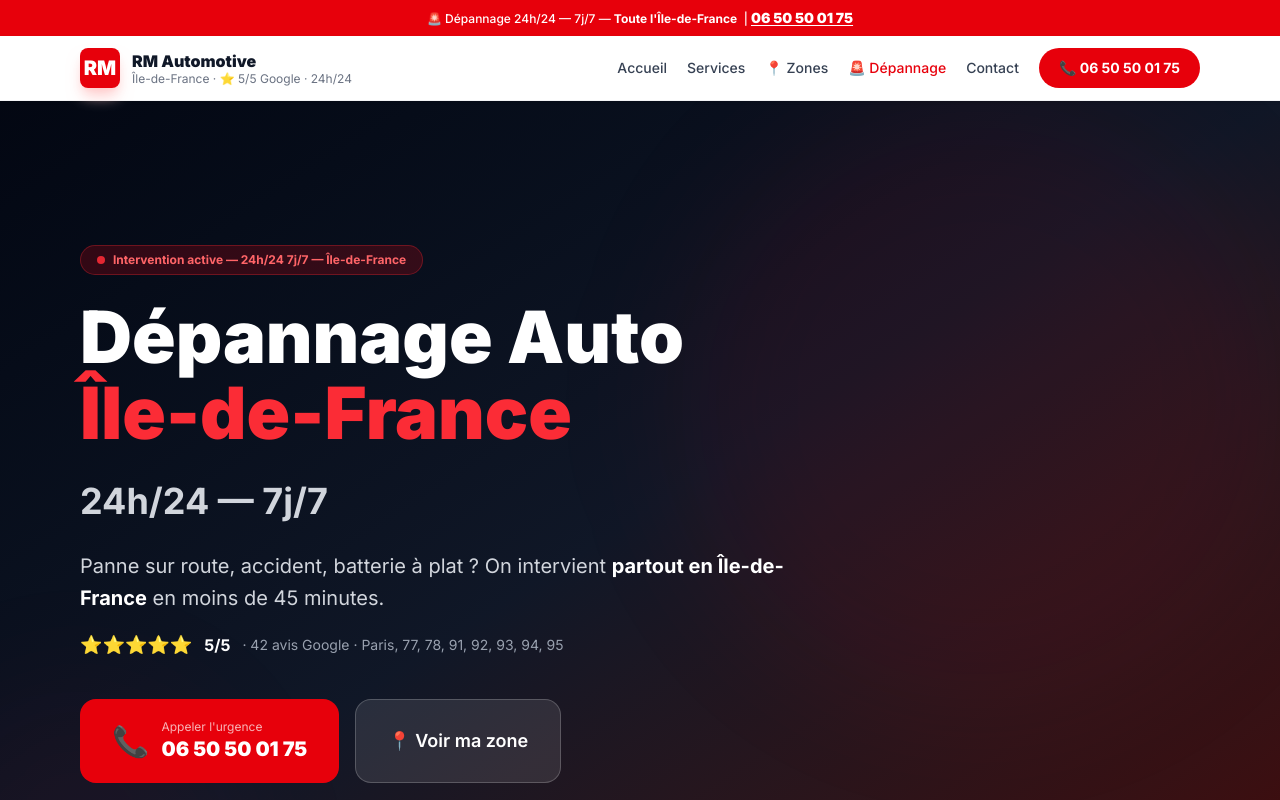
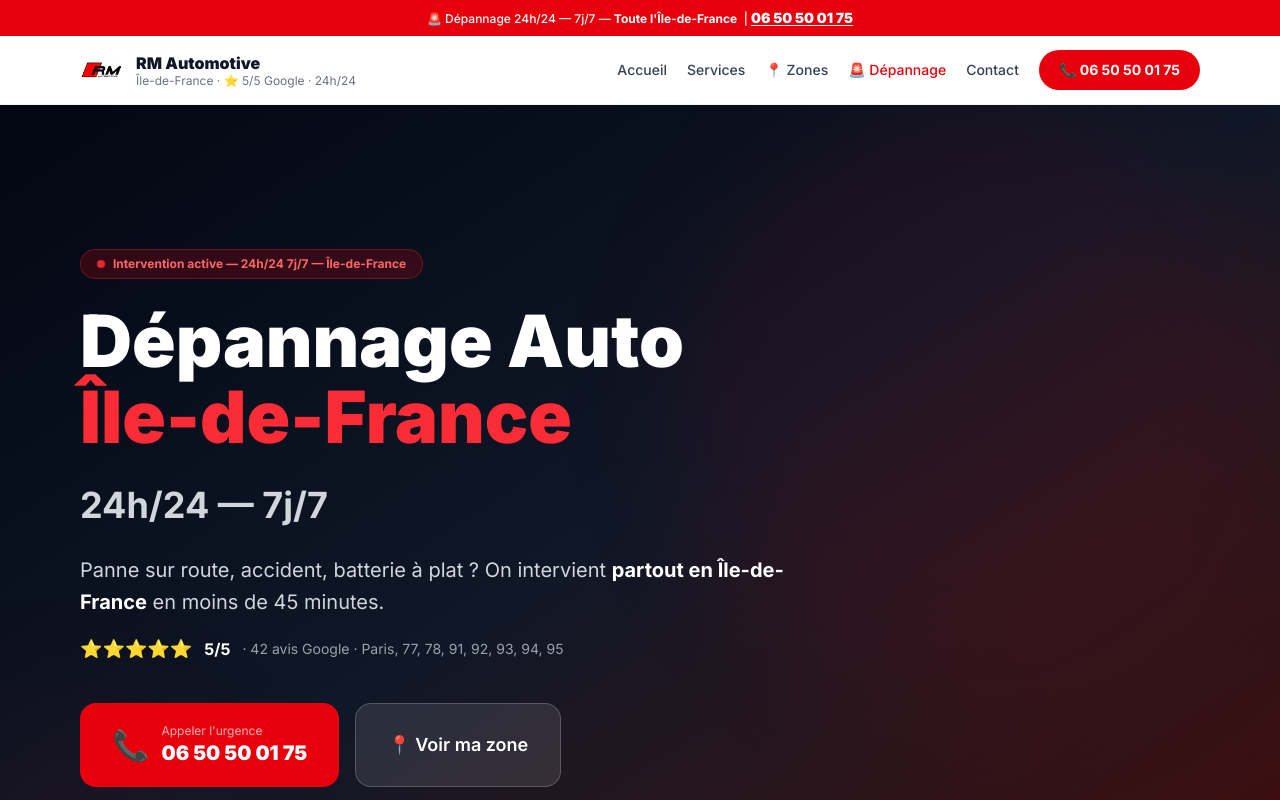
Before and after one commit to rmautomotive-bot/rmautomotive-site, a Next.js app: page / in a window 1280 px wide. Shown: the top 800 px of the page. Built offline with nearby package versions, Linux system fonts and the light colour scheme.

Commit message:
feat: logo officiel RM Automotive depuis Instagram

```diff
--- a/app/layout.tsx
+++ b/app/layout.tsx
@@ -2,6 +2,7 @@ import type { Metadata } from 'next'
 import { Inter } from 'next/font/google'
 import './globals.css'
 import Link from 'next/link'
+import Image from 'next/image'
 
 const inter = Inter({ subsets: ['latin'] })
 
@@ -89,7 +90,7 @@ export default function RootLayout({ children }: { children: React.ReactNode })
         <header className="sticky top-0 z-50 bg-white/95 backdrop-blur-md border-b border-gray-100 shadow-sm">
           <div className="max-w-6xl mx-auto px-4 py-3 flex items-center justify-between">
             <Link href="/" className="flex items-center gap-3">
-              <div className="bg-red-600 text-white font-black text-xl w-10 h-10 rounded-lg flex items-center justify-center shadow-lg shadow-red-200">RM</div>
+              <Image src="/logo.jpg" alt="RM Automotive" width={44} height={44} className="rounded-lg object-contain bg-white" priority />
               <div>
                 <div className="font-black text-gray-900 text-base leading-tight">RM Automotive</div>
                 <div className="text-xs text-gray-500 leading-tight">Île-de-France · ⭐ 5/5 Google · 24h/24</div>
@@ -118,7 +119,7 @@ export default function RootLayout({ children }: { children: React.ReactNode })
           <div className="max-w-6xl mx-auto px-4 py-14 grid grid-cols-1 md:grid-cols-4 gap-10">
             <div className="md:col-span-2">
               <div className="flex items-center gap-3 mb-4">
-                <div className="bg-red-600 text-white font-black text-xl w-10 h-10 rounded-lg flex items-center justify-center">RM</div>
+                <Image src="/logo.jpg" alt="RM Automotive" width={44} height={44} className="rounded-lg object-contain bg-white" />
                 <span className="font-black text-white text-lg">RM Automotive</span>
               </div>
               <p className="text-sm text-gray-400 leading-relaxed mb-4">
```
Also changed, not shown: public/logo.jpg (added).
